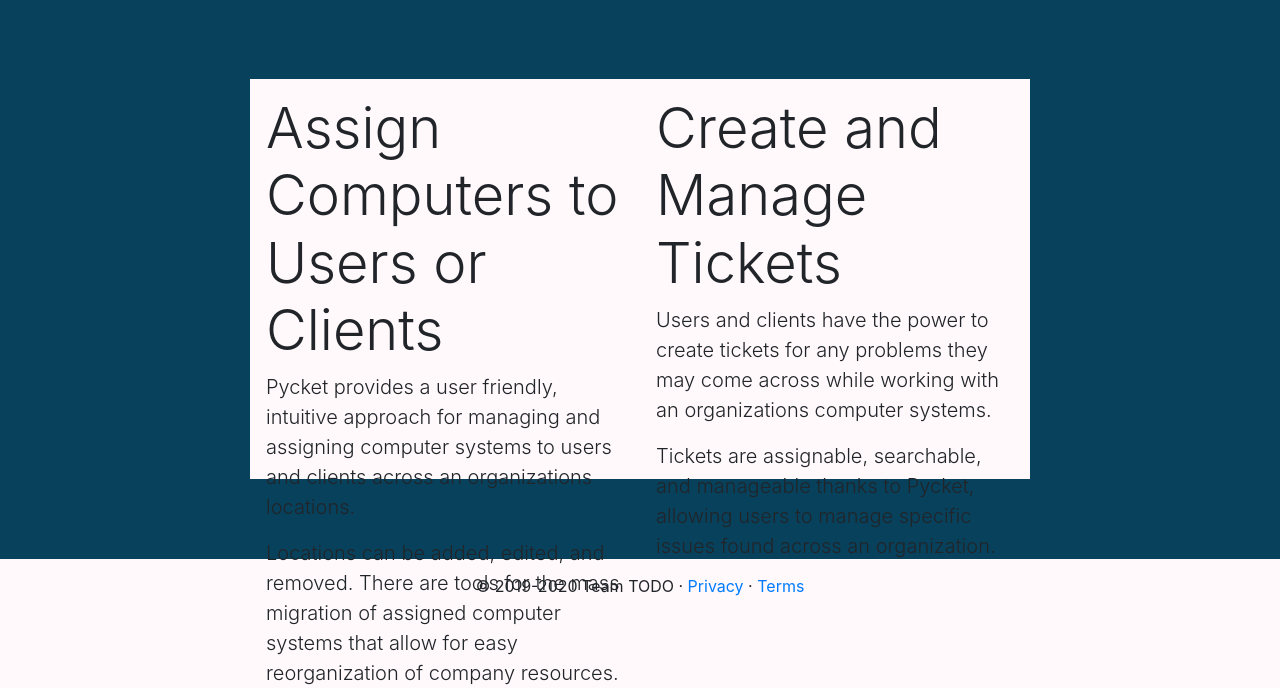
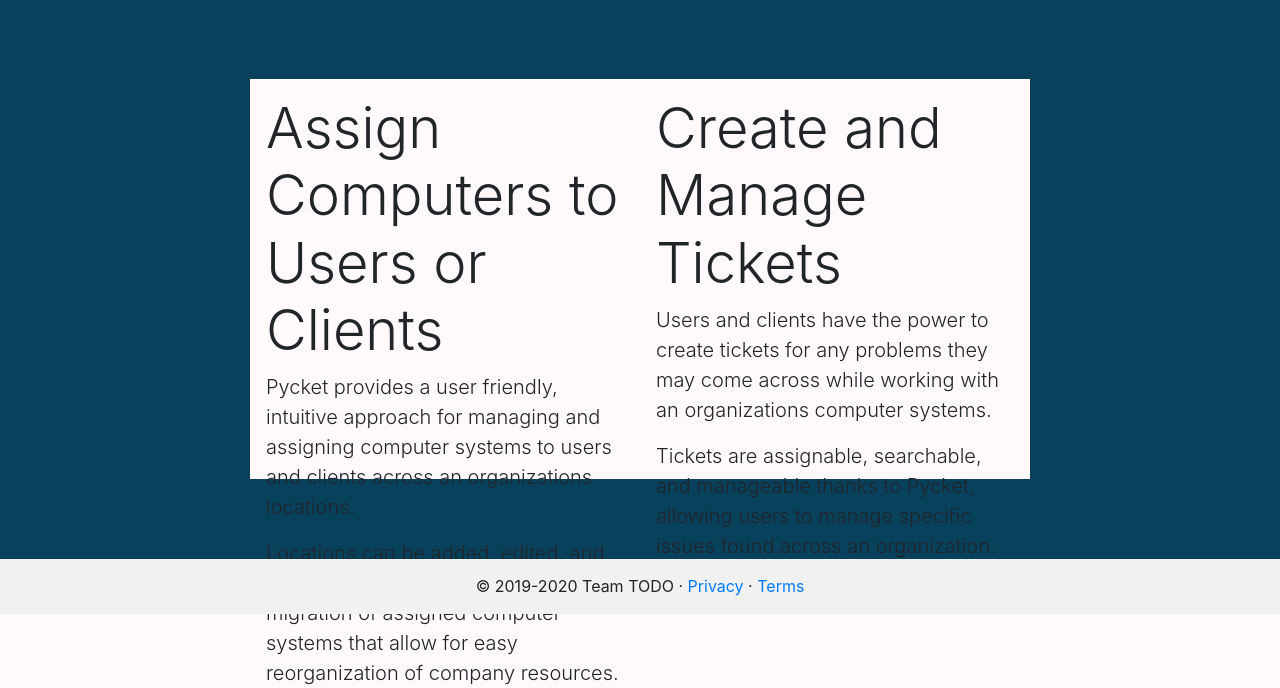
Before and after one commit to AU-CS-499-Spring-2020/Team_TODO, a Flask app: page / in a window 1280 px wide. Shown: the part 456-1144 px from the top of the page. Run offline with Flask 2, Linux system fonts and the light colour scheme; some libraries are stand-ins or nearby versions.

Commit message:
fixed base footer color and height

```diff
--- a/Pycket/pycket/static/css/style.css
+++ b/Pycket/pycket/static/css/style.css
@@ -36,5 +36,8 @@ body {
     position: absolute;
     bottom: 0;
     width: 100%;
+    height: auto;
     text-align: center;
-}
+    background-color: #f1f1f1;
+    padding-top: 15px;
+  }
```
